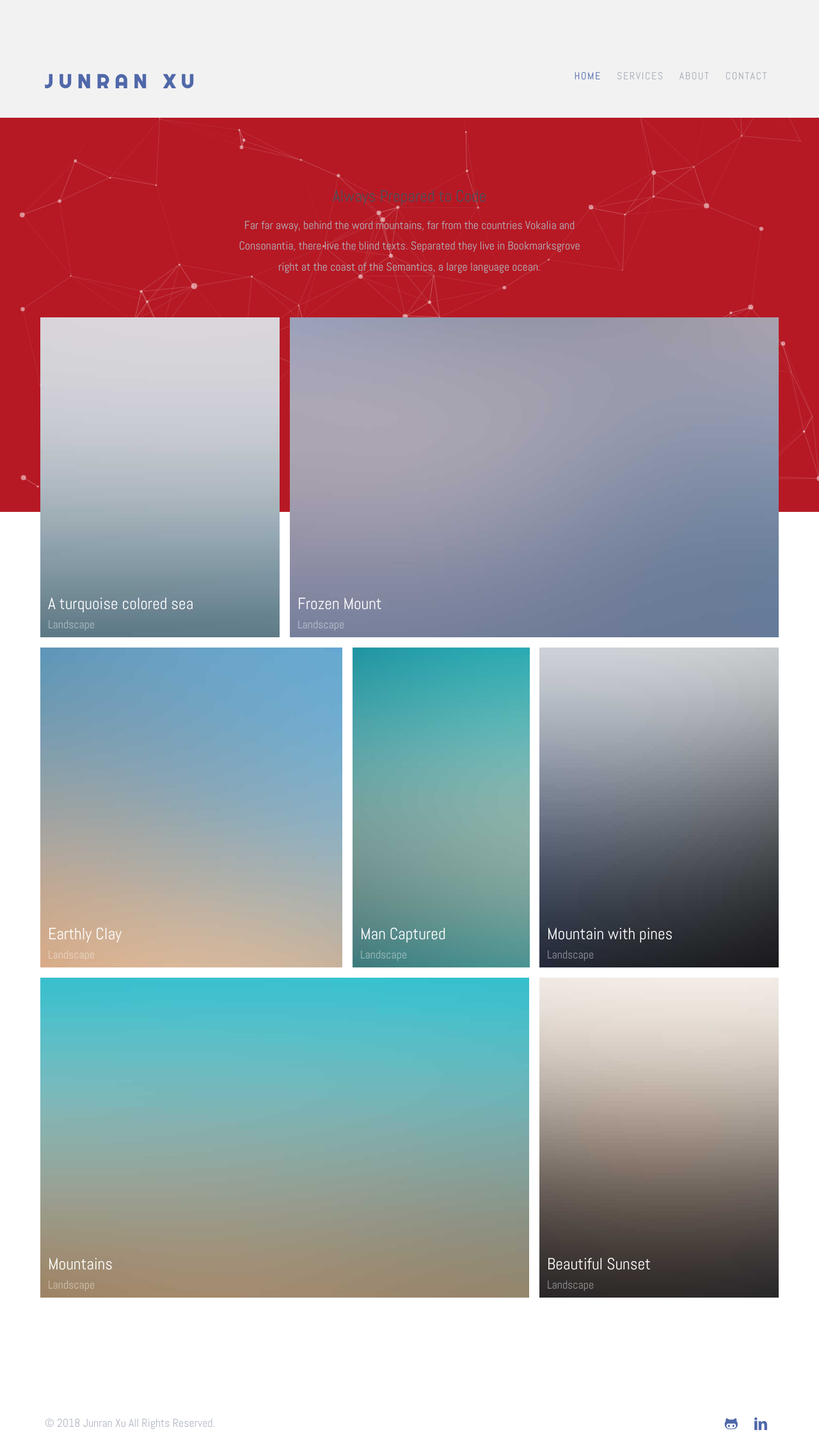
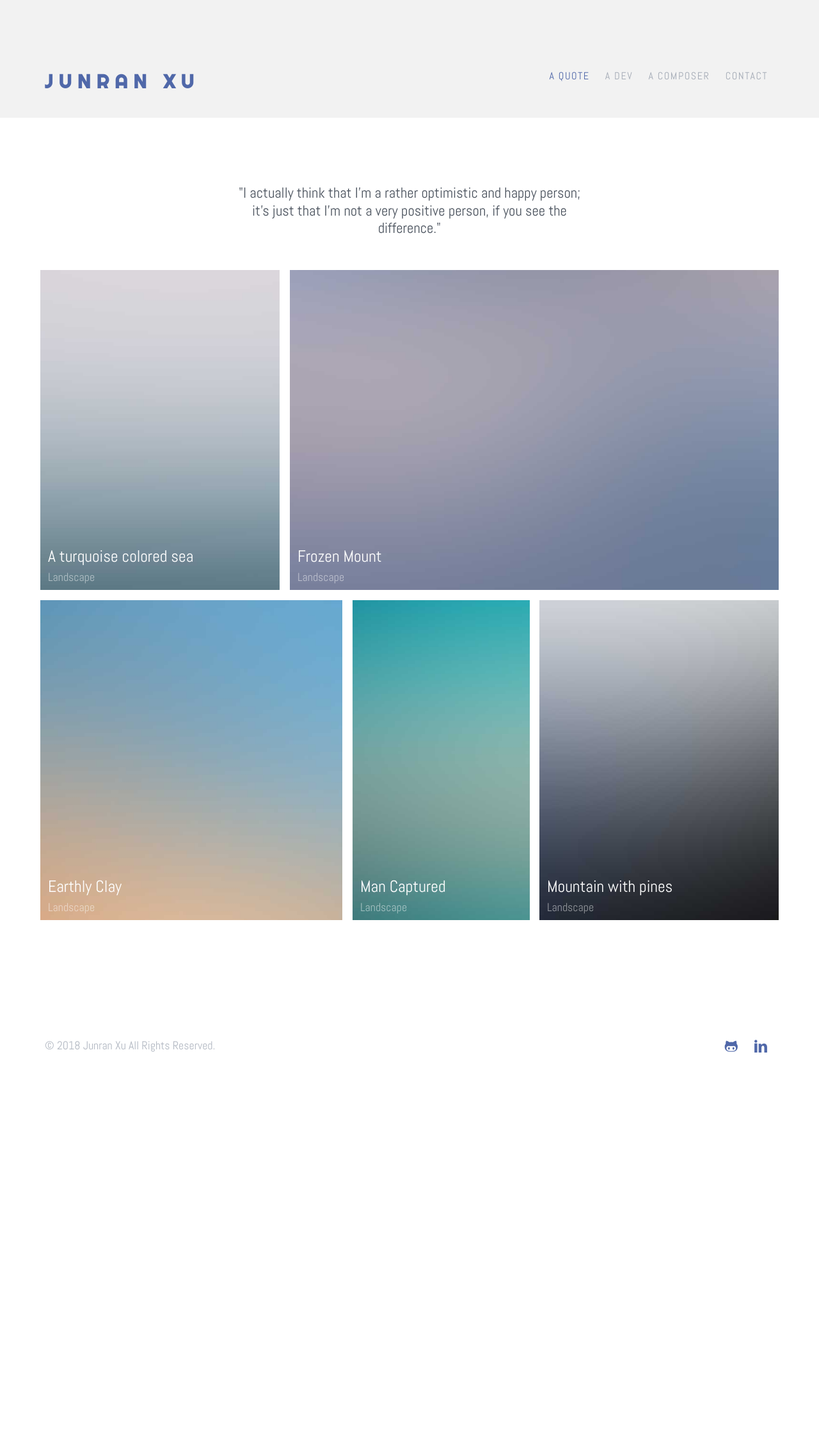
Before and after one commit to JunranTrevorXu/JunranTrevorXu.github.io, a website: page index.html in a window 1280 px wide. Shown: the whole page at 64% size. After the commit the page ends 1763 px from the top, so only its background shows below. Drawn offline with Linux system fonts and the light colour scheme; files whose address does not match are found by name.

Commit message:
Add files via upload

```diff
--- a/css/style.css
+++ b/css/style.css
@@ -27,18 +27,6 @@ body {
   font-weight: 300;
   color: #b2b8c2;
   z-index: 0;
-}
-
-#particles-js {
-  width: 100%;
-  height: 100%;
-  background-color: #b61924;
-  background-image: url('');
-  background-size: cover;
-  background-position: 50% 50%;
-  background-repeat: no-repeat;
-  position: absolute;
-  z-index: -1;
 }
 
 ::-moz-selection {
--- a/index.html
+++ b/index.html
@@ -21,8 +21,6 @@
   </head>
   <body>
 
-  <!-- particles.js container -->
-<div id="particles-js"></div>
 
   <!-- START: header -->
 
@@ -37,9 +35,9 @@
 
         <nav role="navigation" class="probootstrap-nav hidden-xs">
           <ul class="probootstrap-main-nav">
-            <li class="active"><a href="index.html">Home</a></li>
-            <li><a href="services.html">Services</a></li>
-            <li><a href="about.html">About</a></li>
+            <li class="active"><a href="index.html">A Quote</a></li>
+            <li><a href="services.html">A Dev</a></li>
+            <li><a href="about.html">A Composer</a></li>
             <li><a href="contact.html">Contact</a></li>
           </ul>
           <div class="extra-text visible-xs">
@@ -57,12 +55,11 @@
   </header>
   <!-- END: header -->
 
-  <div class="probootstrap-section">
+  <div class="probootstrap-section" id="dest">
     <div class="container text-center">
       <div class="row">
         <div class="col-md-6 col-md-offset-3 mb40">
-          <h2>Always Prepared to Code</h2>
-          <p>Far far away, behind the word mountains, far from the countries Vokalia and Consonantia, there live the blind texts. Separated they live in Bookmarksgrove right at the coast of the Semantics, a large language ocean.</p>
+          <h3>"I actually think that I'm a rather optimistic and happy person; it's just that I'm not a very positive person, if you see the difference."</h3>
         </div>
       </div>
 
@@ -112,25 +109,6 @@
         </div>
       </div>
 
-       <div class="row probootstrap-gutter16">
-        <div class="col-md-8 probootstrap-animate" data-animate-effect="fadeIn">
-          <a href="single-page.html" class="img-bg" style="background-image: url(img/img_7.jpg);">
-            <div class="probootstrap-photo-details">
-              <h2>Mountains</h2>
-              <p>Landscape</p>
-            </div>
-          </a>
-        </div>
-        <div class="col-md-4 probootstrap-animate" data-animate-effect="fadeIn">
-          <a href="single-page.html" class="img-bg" style="background-image: url(img/img_6.jpg);">
-            <div class="probootstrap-photo-details">
-              <h2>Beautiful Sunset</h2>
-              <p>Landscape</p>
-            </div>
-          </a>
-        </div>
-      </div>
-
     </div>
   </div>
 
@@ -152,14 +130,13 @@
     <a href="#" class="js-gotop"><i class="icon-chevron-thin-up"></i></a>
   </div>
 
-
-<!-- scripts -->
-<script src="js/particles.js"></script>
-<script src="js/app.js"></script>
+  <script type="text/javascript" opacity="1.0" color="0, 255, 255" count="200" src="https://cdn.bootcss.com/canvas-nest.js/1.0.1/canvas-nest.min.js"></script>
 
   <script src="js/scripts.min.js"></script>
   <script src="js/main.min.js"></script>
   <script src="js/custom.js"></script>
 
+  <canvas id="c_n6" width="1362" height="947" style="position: fixed; top: 0px; left: 0px; z-index: -1; opacity: 0.7;"></canvas>
+
   </body>
 </html>
```
Also changed, not shown: about.html (+7 -3 lines), contact.html (+7 -3 lines), services.html (+7 -3 lines).
